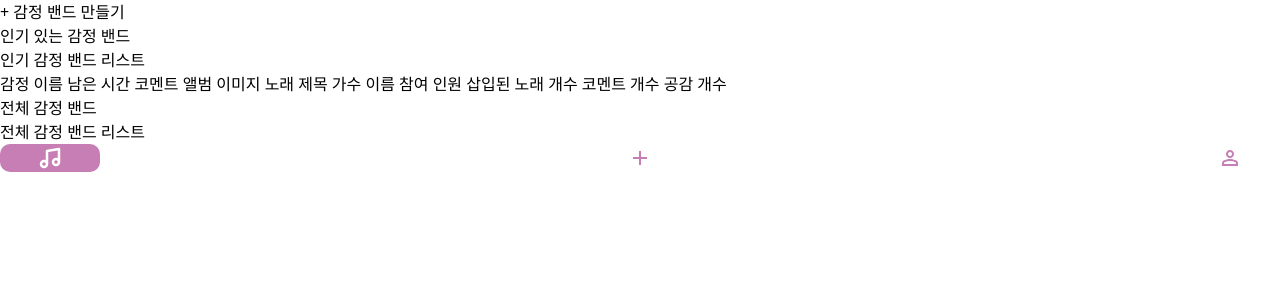
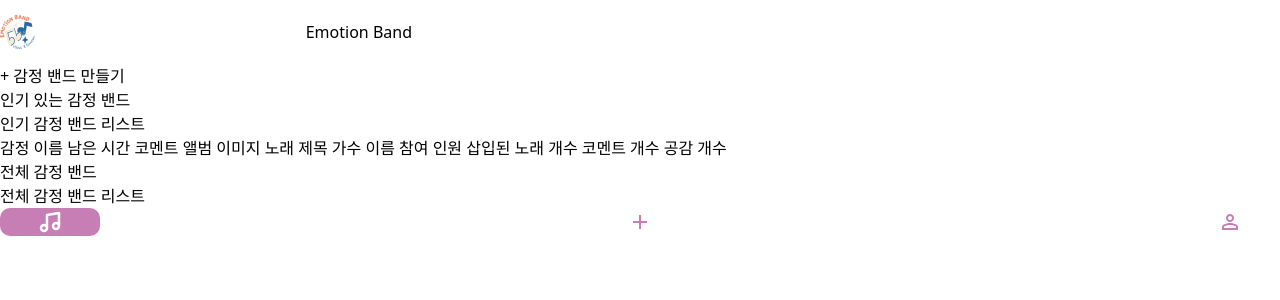
Before and after one commit to qkrxogmla/kummit-Frontend, a React (Vite) app: page /home in a window 1280 px wide. Shown: the top 300 px of the page. Built offline with nearby package versions, Linux system fonts and the light colour scheme.

Commit message:
feat: 상단 바 임시 완료 - 추후 디테일 수정 필요

```diff
--- /dev/null
+++ b/src/components/UpperNavBar.tsx
@@ -0,0 +1,27 @@
+import { useNavigate } from "react-router-dom";
+
+type UpperNavBarProps = {
+    isCanBack: boolean;
+    text: string;
+}
+
+const UpperNavBar = ({ isCanBack, text }: UpperNavBarProps) => {
+    const navigate = useNavigate()
+    const handleClick = () => {
+        navigate(-1);
+    }
+    return (
+        <div className="flex flex-row justify-between items-center
+        w-103 h-16 bg-[#ffffff]">
+            {isCanBack ? <div className="absolute"
+                onClick={handleClick}>
+                <img src="icons/button_back.svg" />
+            </div> : <div><img src="icons/small_logo.svg" alt="로고" /></div>}
+            <div>
+                {text}
+            </div>
+        </div>
+    )
+}
+
+export default UpperNavBar;
--- a/src/pages/Home/HomePage.tsx
+++ b/src/pages/Home/HomePage.tsx
@@ -1,9 +1,11 @@
 import BottomBar from "../../components/BottomBar"
+import UpperNavBar from "../../components/UpperNavBar"
 
 const HomePage = () => {
 
     return (
         <div>
+            <UpperNavBar isCanBack={false} text="Emotion Band" OptionImage='/icons/logo.svg' />
             <div>
                 + 감정 밴드 만들기
             </div>
```
Also changed, not shown: public/icons/button_back.svg (added), public/icons/small_logo.svg (added).
